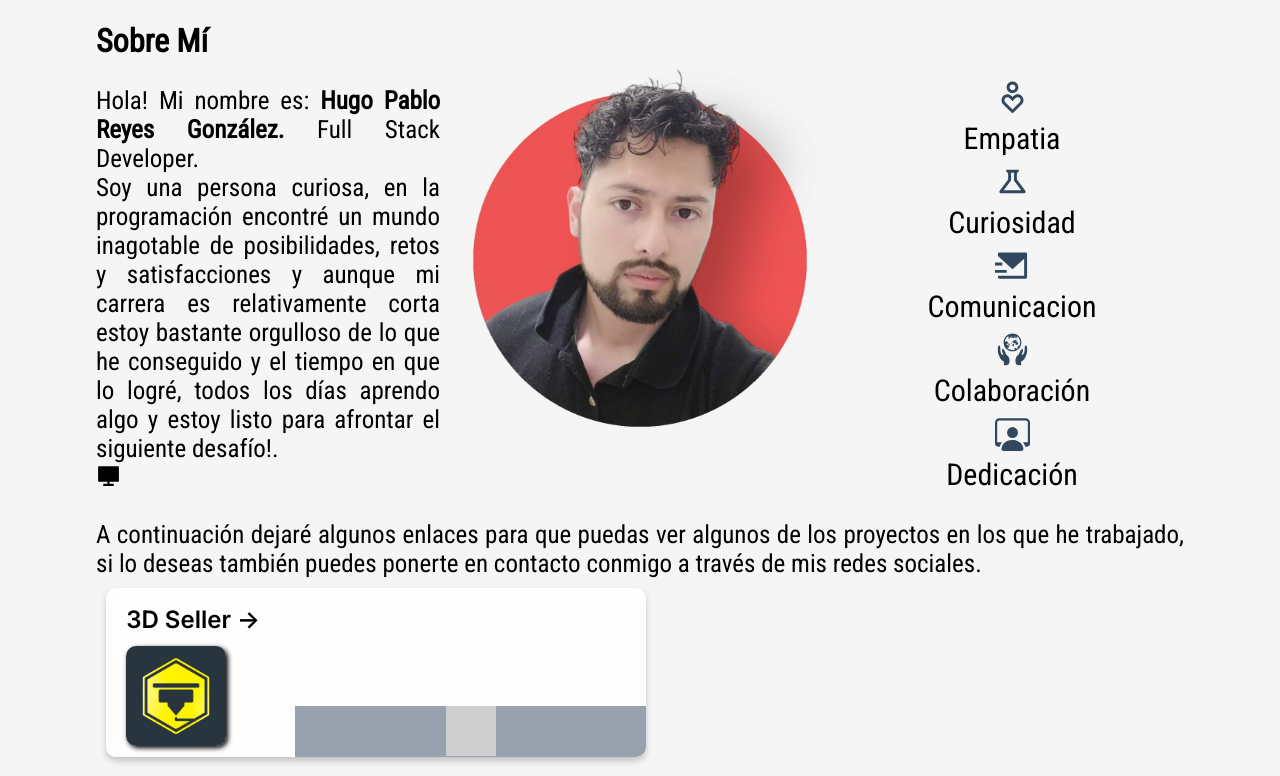
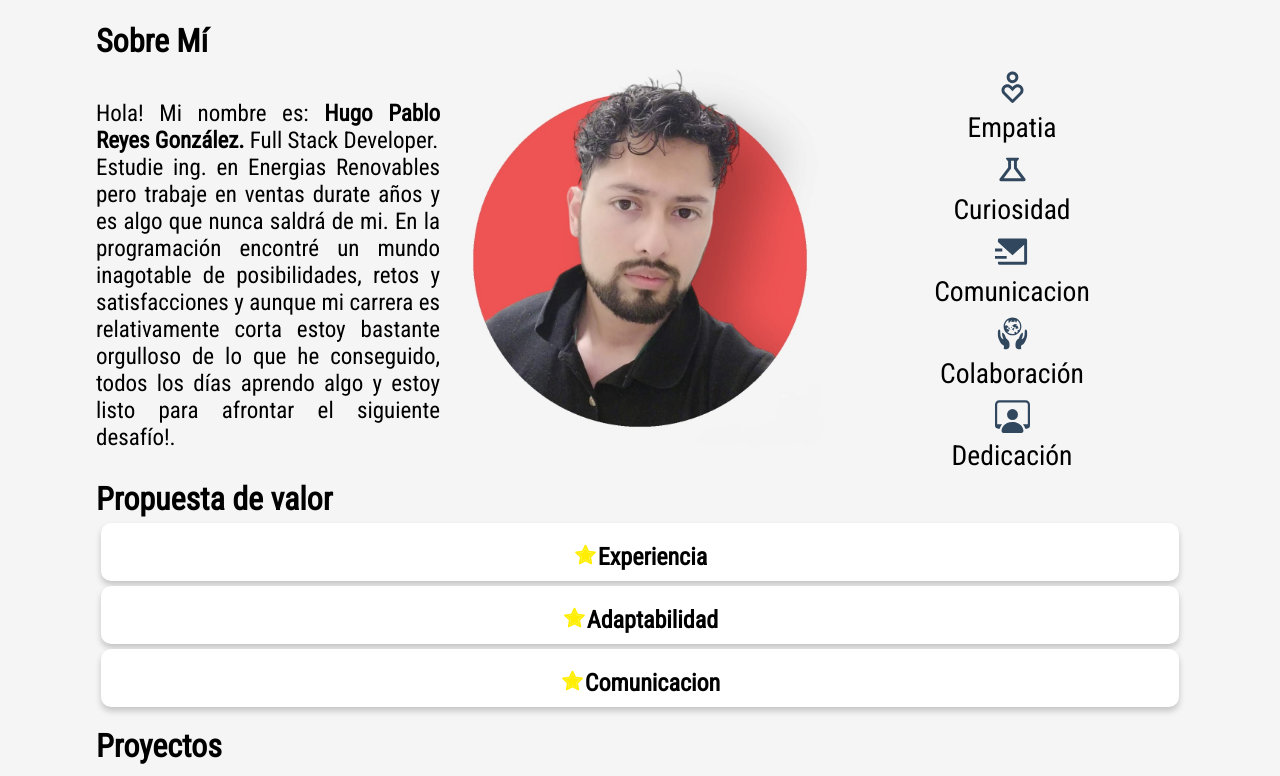
Before and after one commit to HPabloReyes/portafolioDEV, a Next.js app: page / in a window 1280 px wide. Shown: the part 900-1676 px from the top of the page. Built offline with nearby package versions, Linux system fonts and the light colour scheme; grey boxes are pictures that could not be loaded.

Commit message:
propuestas de valor

```diff
--- a/components/about.js
+++ b/components/about.js
@@ -1,13 +1,64 @@
-import { motion } from "framer-motion";
 import AnimatedText from "./animatedtext";
-import {
-  RiEmpathizeLine,
-  RiMailSendFill,
-  RiComputerFill,
-} from "react-icons/ri";
+import { RiEmpathizeLine, RiMailSendFill } from "react-icons/ri";
 import { MdOutlineScience } from "react-icons/md";
 import { GiEcology } from "react-icons/gi";
 import { BsPersonWorkspace } from "react-icons/bs";
+import { AiTwotoneStar } from "react-icons/ai";
+import FlipCard from "./flipCard";
+
+const frontFlip0 = (
+  <div className="starcontainer">
+    <AiTwotoneStar fill={"#ffee00"} size={25} />
+    <h2> Experiencia </h2>
+  </div>
+);
+
+const backflip0 = (
+  <div>
+    <p>
+      Como egresado de HENRY estoy familiarizado con prácticas del mundo laboral
+      como lo son:
+    </p>
+    <ul className="">
+      <li>Pairprogramin</li>
+      <li>Equipos de Desarrollo</li>
+      <li>(SCRUM)</li>
+    </ul>
+  </div>
+);
+
+const frontFlip1 = (
+  <div className="starcontainer">
+    <AiTwotoneStar fill={"#ffee00"} size={25} />
+    <h2>Adaptabilidad</h2>
+  </div>
+);
+
+const backFlip1 = (
+  <p className="">
+    Durante mi formación no fueron pocas las veces en las que me vi frente al
+    monitor intentando trabajar con conceptos/tecnologías/frameworks que me
+    resultaban desconocidos por completo, con lo cual descubrí que estoy
+    capacitado para resolver los problemas para hacer mi trabajo funcional.
+  </p>
+);
+
+const frontFlip2 = (
+  <div className="starcontainer">
+    <AiTwotoneStar fill={"#ffee00"} size={25} />
+    <h2>Comunicacion</h2>
+  </div>
+);
+
+const backFlip2 = (
+  <p>
+    Mantener el contacto con mis compañeros es una parte que disfruto del
+    trabajo, para mi una de las formas más eficientes de aprender se encuentra
+    detrás de cada interacción con tu equipo ya que nada está escrito en piedra
+    me gusta poder adaptar mi codigo si es necesario para encajar con las
+    necesidades del proyecto y el equipo en el que me encuentre.
+  </p>
+);
 
 const animated1 = (
   <div className="">
@@ -16,12 +67,12 @@ const animated1 = (
       <p className="item2">
         Hola! Mi nombre es: <b> Hugo Pablo Reyes González. </b> Full Stack
         Developer. <br></br>
-        Soy una persona curiosa, en la programación encontré un mundo inagotable
-        de posibilidades, retos y satisfacciones y aunque mi carrera es
-        relativamente corta estoy bastante orgulloso de lo que he conseguido y
-        el tiempo en que lo logré, todos los días aprendo algo y estoy listo
-        para afrontar el siguiente desafío!.<br></br>
-        <RiComputerFill />
+        Estudie ing. en Energias Renovables pero trabaje en ventas durate años y
+        es algo que nunca saldrá de mi. En la programación encontré un mundo
+        inagotable de posibilidades, retos y satisfacciones y aunque mi carrera
+        es relativamente corta estoy bastante orgulloso de lo que he conseguido,
+        todos los días aprendo algo y estoy listo para afrontar el siguiente
+        desafío!.
       </p>
       <img className="item_image" src="/yop.jpg" alt="imagen de hugo"></img>
       <div className="item2">
@@ -53,11 +104,22 @@ const animated1 = (
 );
 
 const animated2 = (
+  <div>
+    <h1 className="">Propuesta de valor</h1>
+    <FlipCard frontCard={frontFlip0} backCard={backflip0}></FlipCard>
+    <FlipCard frontCard={frontFlip1} backCard={backFlip1}></FlipCard>
+    <FlipCard frontCard={frontFlip2} backCard={backFlip2}></FlipCard>
+  </div>
+);
+
+const animated3 = (
   <div className="">
+    <h1 className="titulo">Proyectos</h1>
     <p className="item2">
-      A continuación dejaré algunos enlaces para que puedas ver algunos de los
-      proyectos en los que he trabajado, si lo deseas también puedes ponerte en
-      contacto conmigo a través de mis redes sociales.
+      A continuación dejaré enlaces para algunos de los proyectos en los que he
+      trabajado, si deseas mas informacion sobre cualquiera de ellos o si
+      necesitas ponerte en contacto conmigo puedes hacerlo a través de mis redes
+      sociales.
     </p>
   </div>
 );
@@ -65,13 +127,9 @@ const animated2 = (
 export default function About() {
   return (
     <div>
-      {" "}
-      <motion.div className="container">
-        <AnimatedText text={animated1}></AnimatedText>
-      </motion.div>
-      <motion.div className="container">
-        <AnimatedText text={animated2}></AnimatedText>
-      </motion.div>
+      <AnimatedText text={animated1}></AnimatedText>
+      <AnimatedText text={animated2}></AnimatedText>
+      <AnimatedText text={animated3}></AnimatedText>
     </div>
   );
 }
--- /dev/null
+++ b/components/flipCard.js
@@ -0,0 +1,41 @@
+import { motion } from "framer-motion";
+import { useState } from "react";
+
+export default function FlipCard({ frontCard, backCard }) {
+  const [isFlipped, setIsFlipped] = useState(false);
+
+  const handleHover = () => {
+    setIsFlipped(!isFlipped);
+  };
+
+  return (
+    <motion.div
+      className="card"
+      onClick={handleHover}
+      animate={{
+        rotateX: isFlipped ? 180 : 0,
+        transition: { duration: 0.5 },
+      }}
+    >
+      <motion.div
+        className="card-front"
+        animate={{ opacity: isFlipped ? 0 : 1 }}
+      >
+        <div className="card-container">{frontCard}</div>
+      </motion.div>
+      <motion.div
+        className="card-back"
+        animate={{
+          opacity: isFlipped ? 1 : 0,
+          rotateX: 180,
+        }}
+      >
+        <div className="relative">
+          <div className={isFlipped ? "card-container" : "fliped"}>
+            {backCard}
+          </div>
+        </div>
+      </motion.div>
+    </motion.div>
+  );
+}
--- a/pages/index.js
+++ b/pages/index.js
@@ -5,7 +5,6 @@ import Slider from "../components/slider";
 import Skills from "@/components/skils";
 import About from "@/components/about";
 import Projects from "@/components/projects";
-import SocialMedia from "@/components/socialMedia";
 import Foter from "@/components/foter";
 
 export default function Home() {
--- a/styles/globals.css
+++ b/styles/globals.css
@@ -50,11 +50,28 @@ html,
 body {
   max-width: 100vw;
   overflow-x: hidden;
+  font-family: "Roboto Condensed", sans-serif;
 }
 
 body {
   color: rgb(var(--foreground-rgb));
   background: #f5f5f5;
+}
+
+body p {
+  font-size: 23px;
+}
+
+.item2 {
+  flex: 1; /* para que todos los elementos tengan el mismo ancho */
+  padding: 10px 0px 0 0;
+  text-align: justify;
+  font-family: "Roboto Condensed", sans-serif;
+  margin: auto;
+}
+
+body h2 {
+  font-family: "Roboto Condensed", sans-serif;
 }
 
 a {
@@ -78,10 +95,46 @@ a {
   flex-wrap: wrap; /* opcional, para que los elementos se ajusten automáticamente si no caben en una sola fila */
 }
 
+.starcontainer {
+  display: flex;
+  flex-wrap: wrap;
+  margin: 10px 0 0 0;
+}
+
 .smcontainer {
   display: flex;
   flex-wrap: wrap;
   justify-content: center;
+}
+
+.card-container {
+  display: flex;
+  flex-wrap: wrap; /* opcional, para que los elementos se ajusten automáticamente si no caben en una sola fila */
+  justify-content: center;
+  cursor: pointer;
+  background-color: #ffffff;
+  border-radius: 10px;
+  padding: 10px;
+  box-shadow: 0px 4px 6px rgba(0, 0, 0, 0.2);
+  margin: unset;
+  transition: all 0.5s ease-out; /* Agregamos una transición para suavizar el cambio de altura */
+  margin: 5px;
+}
+
+.card-container li {
+  margin: 0 0 0 20px;
+}
+
+.fliped {
+  transition: all 0.5s ease-out; /* Agregamos una transición para suavizar el cambio de altura */
+}
+
+.fliped p {
+  display: none;
+}
+
+.fliped li {
+  display: none;
 }
 
 .skills-container {
@@ -100,6 +153,7 @@ a {
 
 .aptitud-container {
   text-align: center;
+  font-size: 23px;
 }
 
 .aptitud-container p {
@@ -114,13 +168,17 @@ a {
   padding-left: 5px;
 }
 
-.item2 {
-  flex: 1; /* para que todos los elementos tengan el mismo ancho */
-  font-size: 25px;
-  padding: 20px 0px 0 0;
-  text-align: justify;
-  font-family: "Roboto Condensed", sans-serif;
-  margin: auto;
+.left {
+  flex-wrap: nowrap;
+  width: 50%;
+}
+
+.right {
+  width: 50%;
+}
+
+.imagen-valor {
+  width: 90%;
 }
 
 .titulo {
@@ -190,8 +248,7 @@ a {
 }
 
 .carta-desc p {
-  font-family: "Roboto Condensed", sans-serif;
-  font-size: 1px;
+  display: none;
 }
 
 .carta-desc a {
@@ -221,6 +278,7 @@ a {
 }
 
 .prcontainer:hover > .carta-desc p {
+  display: block;
   font-size: larger;
 }
 
```
Also changed, not shown: public/conect.png (added).
